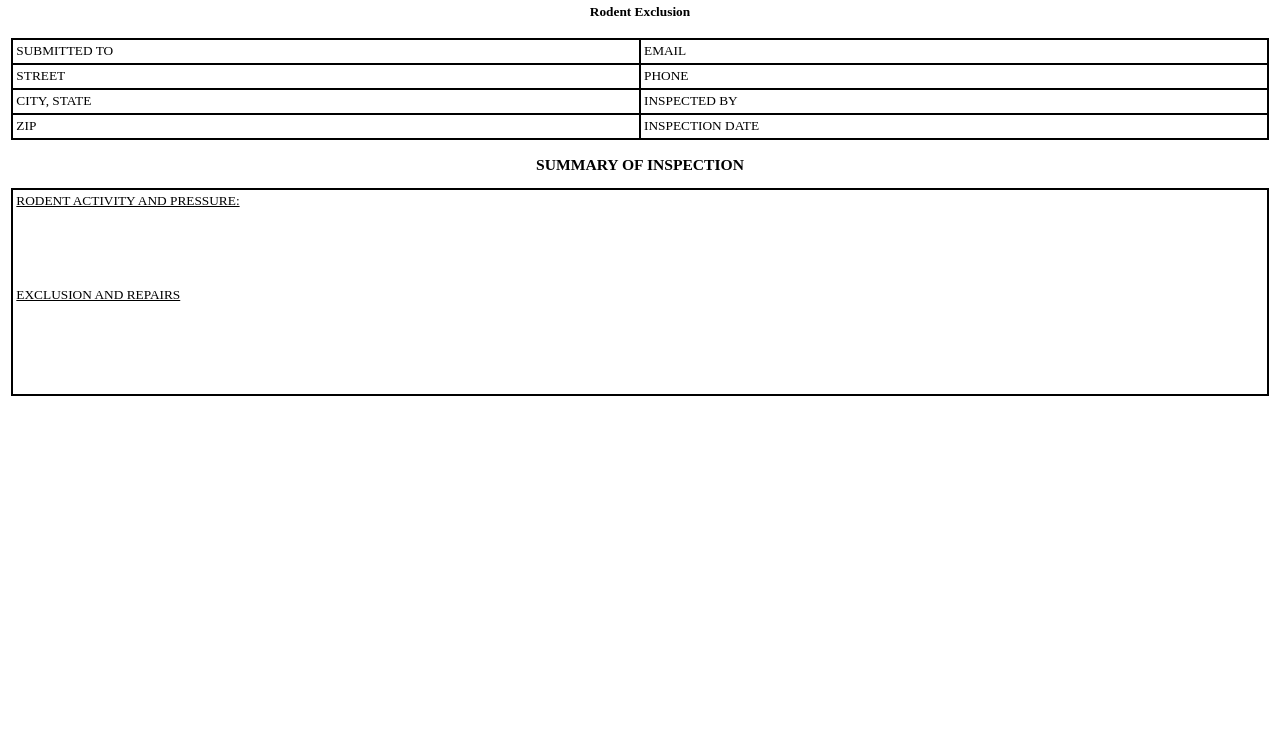
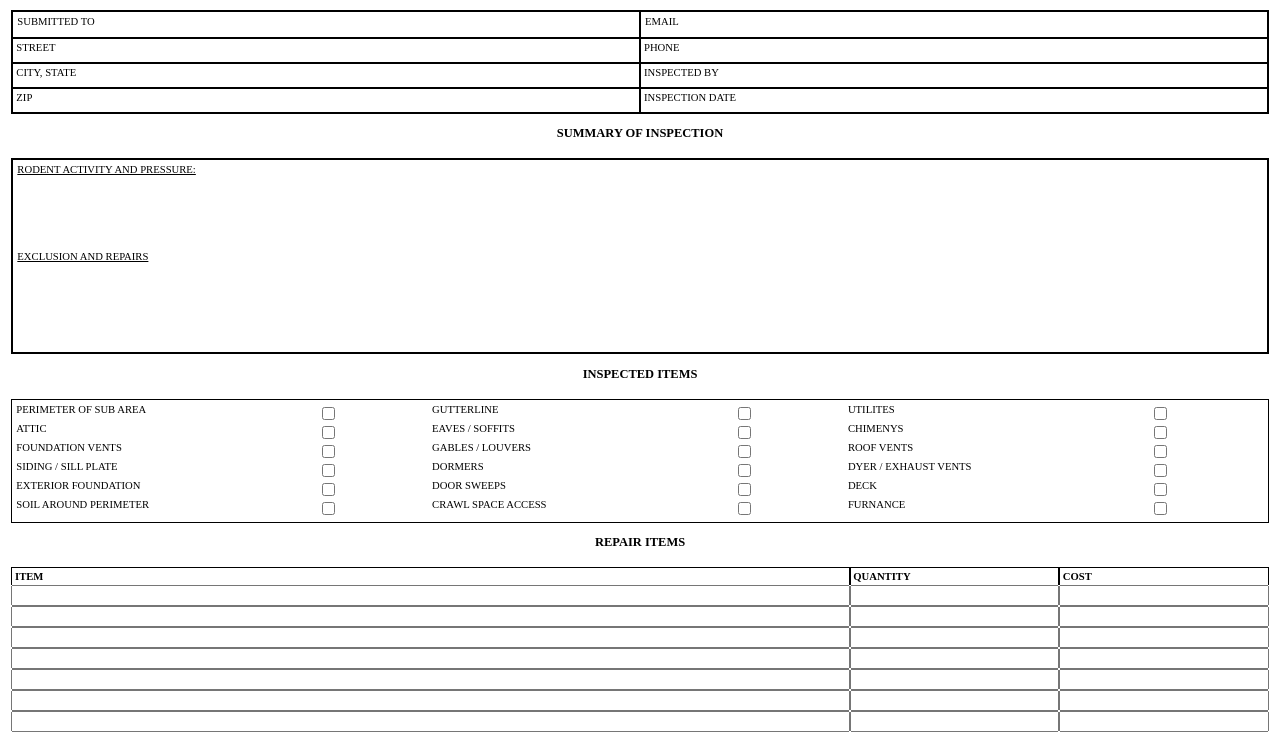
Before and after one commit to Interstate-Pest/Rodent-Form-V2, a plain HTML site: page index.html in a window 1280 px wide. Shown: the part 122-865 px from the top of the page. Before the commit the page ends 800 px from the top, so only its background shows below. Drawn offline with Linux system fonts and the light colour scheme.

Commit message:
added inspected and repair sections

```diff
--- a/index.html
+++ b/index.html
@@ -6,7 +6,7 @@
     <meta name="viewport" content="width=device-width, initial-scale=1.0" />
     <title>Rodent Form V2</title>
   </head>
-  <body style="font-size: 10pt; margin: 3mm 3mm; margin-top: 10px">
+  <body style="font-size: 8pt; margin: 3mm 3mm; margin-top: 10px">
     <!-- " line-height: 90%;"> -->
     <!-- Logo and company contact info -->
     <header style="display: grid; grid-template-columns: 1fr 1fr 1fr;">
@@ -29,7 +29,7 @@
             <p style="font-size: 12px;"><i>Exceeding expectations since 1963!</i></p>
           </div>
     </header>
-    <h4 style="text-align: center;">Rodent Exclusion</h4>
+    <h3 style="text-align: center;">RODENT EXCLUSION</h3>
       <!-- Customer Contact info -->
       <article style="border: 1px solid black">
         <div
@@ -44,7 +44,7 @@
                 border: 1px solid black;
                 display: grid;
                 grid-template-columns: 1fr 3fr;
-                padding: 3px;
+                padding: 3pt;
               "
             >
               <label for="">SUBMITTED TO</label>
@@ -95,7 +95,7 @@
               border: 1px solid black;
               display: grid;
               grid-template-columns: 1fr 3fr;
-              padding: 3px;
+              padding: 3pt;
             "
           >
             <label for="">EMAIL</label>
@@ -142,8 +142,8 @@
       <!-- Summary of inspection -->
       <div class="emptyBox" style="height: 2rem;">
         <h3 style="text-align: center;">SUMMARY OF INSPECTION</h3>
-    </div>
-      <article style="border: 2px solid black; padding: 3px;">
+      </div>
+      <article style="border: 2px solid black; padding: 3pt;">
           <div id="activity">
             <label for="activtiyLevels"style="text-decoration: underline;">RODENT ACTIVITY AND PRESSURE:</label>
           </div>
@@ -158,7 +158,89 @@
           </div>
     </article>
     <!-- Inspected items -->
+    <div class="emptyBox" style="height: 2rem;">
+      <h3 style="text-align: center;">INSPECTED ITEMS</h3>
+    </div>
+    <article style="border: 1px solid black; display: grid; grid-template-columns: 1fr 1fr 1fr; padding: 3pt;">
+      <div id="col1" style="display: grid; grid-template-columns: 1fr 1fr;">
+        <label>PERIMETER OF SUB AREA</label>
+        <input type="checkbox">
+        <label>ATTIC</label>
+        <input type="checkbox">
+        <label>FOUNDATION VENTS</label>
+        <input type="checkbox">
+        <label>SIDING / SILL PLATE</label>
+        <input type="checkbox">
+        <label>EXTERIOR FOUNDATION</label>
+        <input type="checkbox">
+        <label>SOIL AROUND PERIMETER</label>
+        <input type="checkbox">
+      </div>
+      <div id="col2" style="display: grid; grid-template-columns: 1fr 1fr;">
+        <label>GUTTERLINE</label>
+        <input type="checkbox">
+        <label>EAVES / SOFFITS</label>
+        <input type="checkbox">
+        <label>GABLES / LOUVERS</label>
+        <input type="checkbox">
+        <label>DORMERS</label>
+        <input type="checkbox">
+        <label>DOOR SWEEPS</label>
+        <input type="checkbox">
+        <label>CRAWL SPACE ACCESS</label>
+        <input type="checkbox">
+      </div>
+      <div id="col3" style="display: grid; grid-template-columns: 1fr 1fr;">
+        <label>UTILITES</label>
+        <input type="checkbox">
+        <label>CHIMENYS</label>
+        <input type="checkbox">
+        <label>ROOF VENTS</label>
+        <input type="checkbox">
+        <label>DYER / EXHAUST VENTS</label>
+        <input type="checkbox">
+        <label>DECK</label>
+        <input type="checkbox">
+        <label>FURNANCE</label>
+        <input type="checkbox">
+      </div>
+    </article>
     <!-- Repair items -->
+    <div class="emptyBox" style="height: 2rem;">
+      <h3 style="text-align: center;">REPAIR ITEMS</h3>
+    </div>
+    <article style="display: grid; grid-template-columns: 4fr 1fr 1fr;">
+      <div style="display: grid;">
+        <label style="border: 1px solid black; padding: 2pt; border-bottom: none; font-weight: bold;">ITEM</label>
+        <input maxlength="25">
+        <input maxlength="25">
+        <input maxlength="25">
+        <input maxlength="25">
+        <input maxlength="25">
+        <input maxlength="25">
+        <input maxlength="25">
+      </div>
+      <div style="display: grid;">
+        <label style="border: 1px solid black; padding: 2pt; border-bottom: none; font-weight: bold;">QUANTITY</label>
+        <input maxlength="2">
+        <input maxlength="2">
+        <input maxlength="2">
+        <input maxlength="2">
+        <input maxlength="2">
+        <input maxlength="2">
+        <input maxlength="2">
+      </div>
+      <div style="display: grid;">
+        <label style="border: 1px solid black; padding: 2pt; border-bottom: none; font-weight: bold;">COST</label>
+        <input maxlength="9">
+        <input maxlength="9">
+        <input maxlength="9">
+        <input maxlength="9">
+        <input maxlength="9">
+        <input maxlength="9">
+        <input maxlength="9">
+      </div>
+    </article>
     <!-- Terms -->
     <!-- Page break -->
     <!-- Diagram of repairs -->
```
